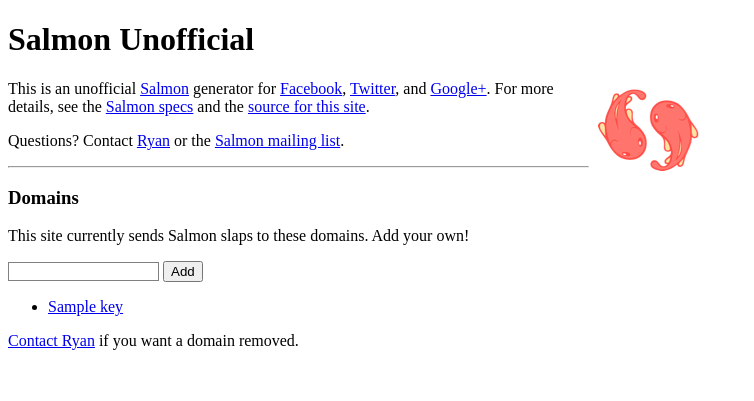
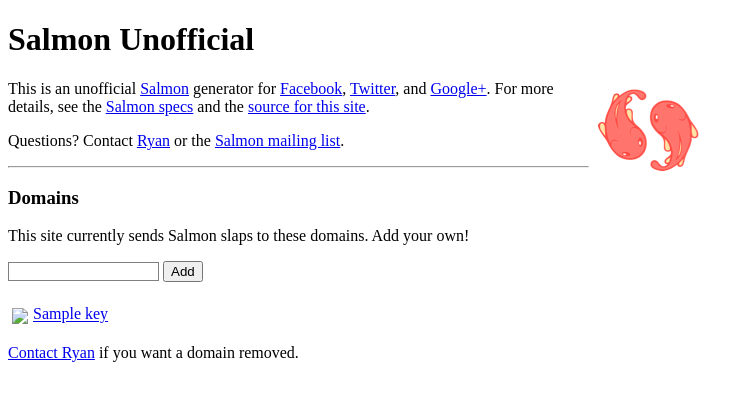
Before and after one commit to snarfed/salmon-unofficial, a Python web app: template templates/index.html in a window 1280 px wide. Shown: the top 401 px of the page, without its empty margins (0-754 px from the left). Run offline with Jinja, Linux system fonts and the light colour scheme; the template is opened without the code that fills it: most values are stand-ins (such as "Sample title", 1, 10 or a date in 2020).

Commit message:
switch app.py to use models.Domain. also other misc tweaks.

```diff
--- a/app_test.py
+++ b/app_test.py
@@ -15,8 +15,6 @@ class AppTest(testutil.HandlerTest):
 
   def setUp(self):
     super(AppTest, self).setUp()
-    self.testbed.init_datastore_v3_stub(
-      consistency_policy=datastore_stub_util.MasterSlaveConsistencyPolicy())
     self.datastore_stub = self.testbed.get_stub('datastore_v3')
 
   def test_add_good_domain(self):
--- a/static/style.css
+++ b/static/style.css
@@ -14,8 +14,10 @@ select, input[type=text] {
   border: 1px solid gray;
 }
 
-iframe {
-  width: 100%;
-  min-height: 40em;
-  border: 1px solid gray;
+#sources, #destinations {
+  border-spacing: .2em .2em;
 }
+
+#sources *, #destinations * {
+  vertical-align: middle;
+}
--- a/templates/index.html
+++ b/templates/index.html
@@ -43,12 +43,18 @@ mailing list</a>.</p>
 <input id="domain" name="domain" type="text" size="16" />
 <input type="submit" value="Add" />
 </form>
+<br />
 
-<ul>
+<table id="destinations">
 {% for domain in domains %}
-<li><a href="http://{{ domain.key.name }}/">{{ domain.key.name }}</a></li>
+<tr><td>
+  <a href="{{ domain.key.name }}">
+    <img class="dest" src="http://{{ domain.key.name }}/favicon.ico" /></a>
+</td><td>
+  <a href="{{ domain.key.name }}">{{ domain.key.name }}</a>
+</td></tr>
 {% endfor %}
-</ul>
+</table>
 
 <p><a href="http://snarfed.org/about">Contact Ryan</a> if you want a domain
 removed.</p>
```
Also changed, not shown: app.py (+2 -7 lines), 1 other file.
